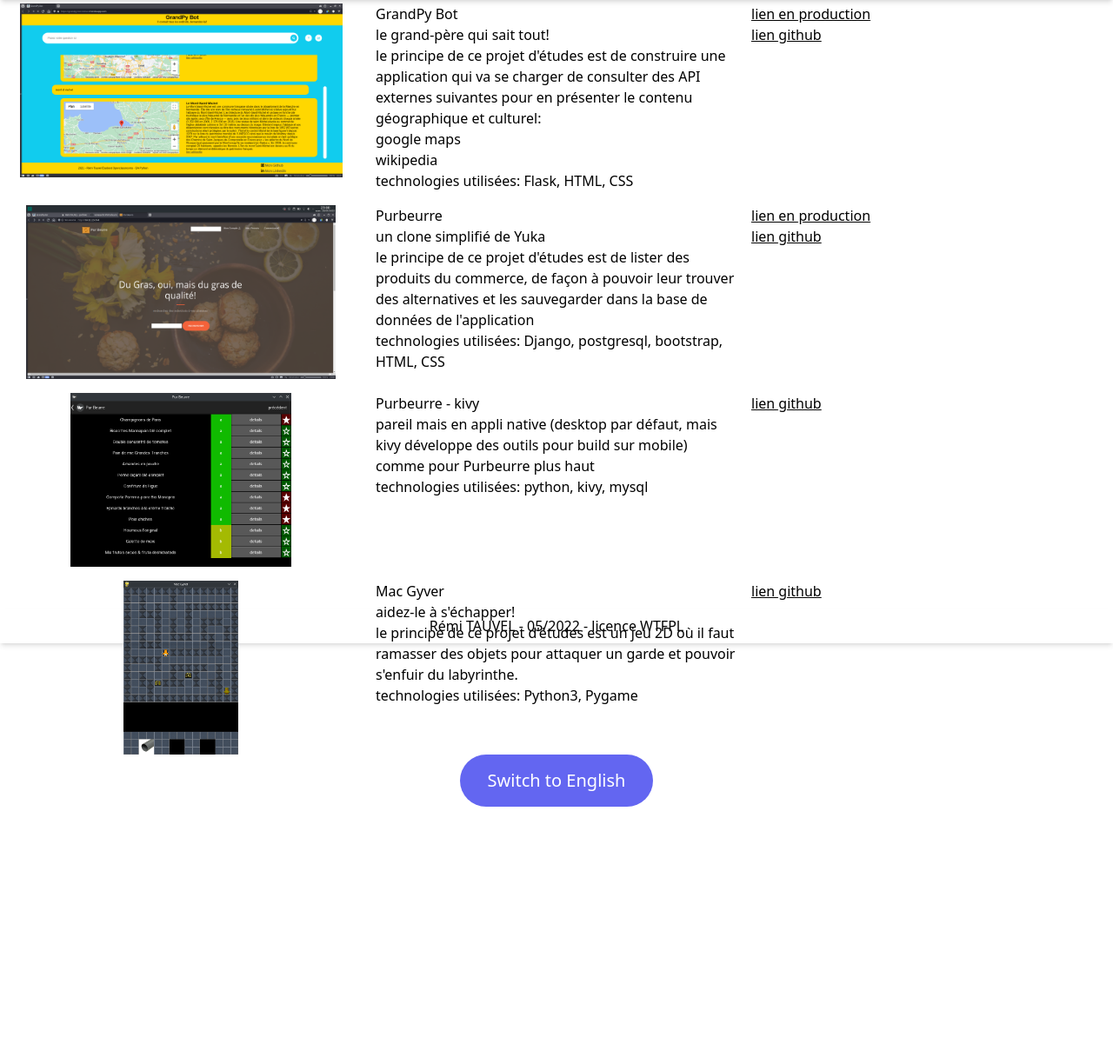
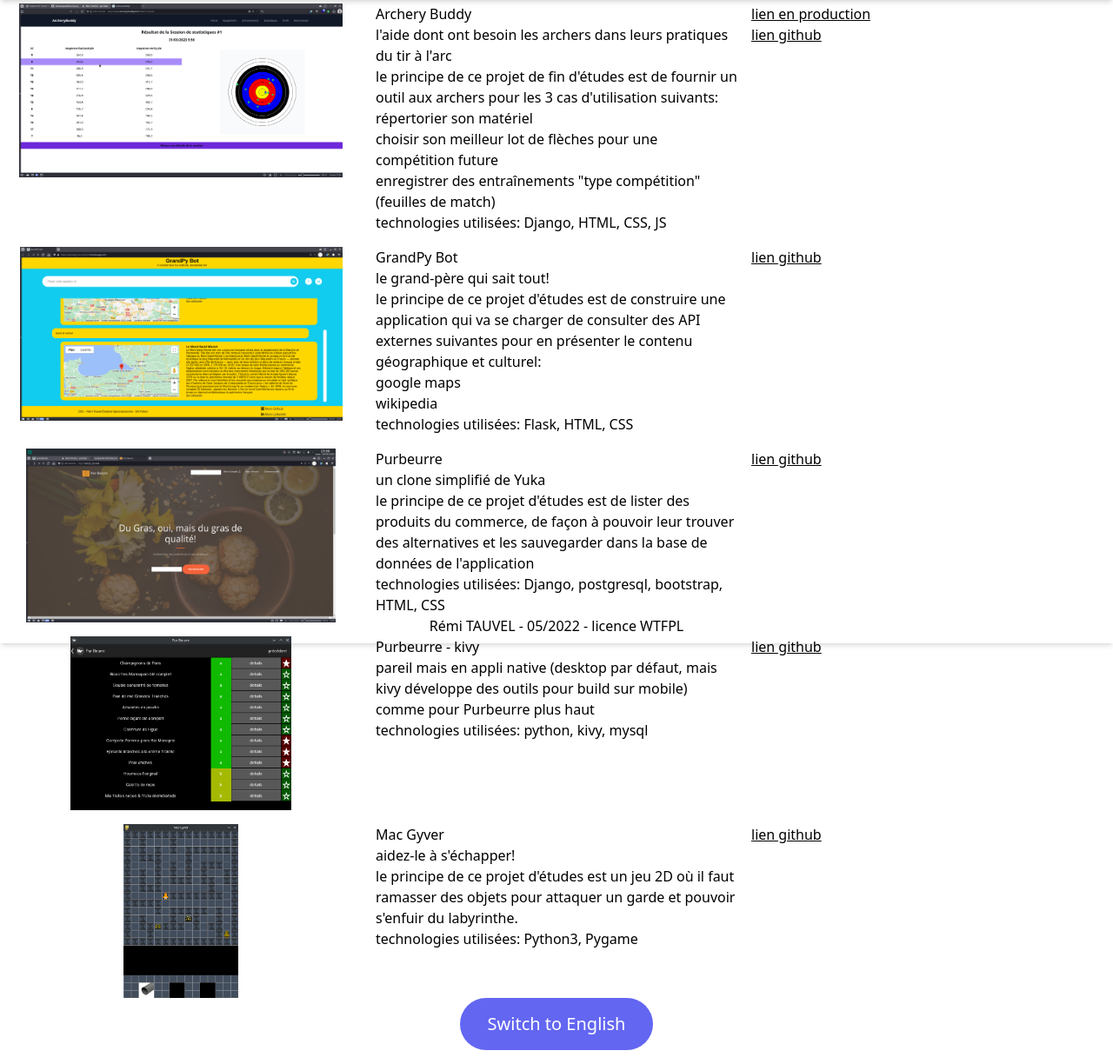
Before and after one commit to remace/portfolio, a Flask app: page /portfolio in a window 1280 px wide. Shown: the part 60-1284 px from the top of the page at 87% size. Before the commit the page ends 988 px from the top, so only its background shows below. Run offline with Flask 3, Linux system fonts and the light colour scheme; parts of the project's set-up code (start-up, migrations or seed data) failed here and were passed over; some libraries are stand-ins or nearby versions.

Commit message:
🍱 add Archerybuddy static to portfolio

```diff
--- a/website/templates/portfolio.html
+++ b/website/templates/portfolio.html
@@ -14,6 +14,31 @@
         grid
         grid-cols-3
         gap-4">
+        <!-- ArcheryBuddy -->
+        <div class="screenshot">
+            <img class="h-[200px] mx-auto" src={{url_for('static', filename='img/portfolio/ArcheryBuddy.png')}} alt="application ArcheryBuddy">
+        </div>
+        <div class="description">
+            <h3>Archery Buddy</h3>
+            <p> l'aide dont ont besoin les archers dans leurs pratiques du tir à l'arc<br />
+                le principe de ce projet de fin d'études est de fournir un outil aux archers pour les 3 cas d'utilisation suivants:
+                <ul>
+                    <li>répertorier son matériel</li>
+                    <li>choisir son meilleur lot de flèches pour une compétition future</li>
+                    <li>enregistrer des entraînements "type compétition" (feuilles de match)</li>
+                </ul>
+            </p>
+            <p>technologies utilisées: Django, HTML, CSS, JS</p>
+        </div>
+        <div class="links">
+            <div>
+                <a class="underline" href="http://www.archerybuddy.tech">lien en production</a>
+            </div>
+            <div>
+                <a class="underline" href="https://github.com/remace/OC-P13_Archery_Buddy">lien github</a>
+            </div>
+            </a>
+        </div>
         <!-- GrandPy Bot -->
         <div class="screenshot">
             <img class="h-[200px] mx-auto" src={{url_for('static', filename='img/portfolio/grandpy_bot.png')}} alt="application GrandPy Bot">
@@ -30,7 +55,7 @@
             <p>technologies utilisées: Flask, HTML, CSS</p>
         </div>
         <div class="links">
-            <div>
+            <div class="hidden">
                 <a class="underline" href="https://grandpy-bot-remace.herokuapp.com">lien en production</a>
             </div>
             <div>
@@ -50,7 +75,7 @@
             <p>technologies utilisées: Django, postgresql, bootstrap, HTML, CSS</p>
         </div>
         <div class="links">
-            <div>
+            <div class="hidden">
                 <a class="underline" href="http://164.92.224.144/">lien en production</a>
             </div>
             <div>
@@ -98,6 +123,31 @@
         gap-4
         en
         hidden">
+        <!-- ArcheryBuddy -->
+        <div class="screenshot">
+            <img class="h-[200px] mx-auto" src={{url_for('static', filename='img/portfolio/ArcheryBuddy.png')}} alt="application ArcheryBuddy">
+        </div>
+        <div class="description">
+            <h3>Archery Buddy</h3>
+            <p> Serve Help that archers need in their practice of archery<br />
+                the main target of this school project are 3 use cases:
+                <ul>
+                    <li>listing archery equipment</li>
+                    <li>choose the best arrow group for a future competion</li>
+                    <li>save practice sessions (match sheets)</li>
+                </ul>
+            </p>
+            <p>frameworks/languages used: Python, Django, HTML, CSS, JS</p>
+        </div>
+        <div class="links">
+            <div>
+                <a class="underline" href="http://www.archerybuddy.tech">lien en production</a>
+            </div>
+            <div>
+                <a class="underline" href="https://github.com/remace/OC-P13_Archery_Buddy">lien github</a>
+            </div>
+            </a>
+        </div>
         <!-- GrandPy Bot -->
         <div class="screenshot">
             <img class="h-[200px] mx-auto" src={{url_for('static', filename='img/portfolio/grandpy_bot.png')}} alt="GrandPy Bot application">
@@ -111,10 +161,10 @@
                     <li>wikipedia</li>
                 </ul>
             </p>
-            <p>framework/languages used: Flask, HTML, CSS</p>
+            <p>framework/languages used: Python,Flask, HTML, CSS</p>
         </div>
         <div class="links">
-            <div>
+            <div class="hidden">
                 <a class="underline" href="https://grandpy-bot-remace.herokuapp.com">lien en production</a>
             </div>
             <div>
@@ -162,9 +212,8 @@
         </div>
         <div class="description">
             <h3>Mac Gyver</h3>
-            <p>aidez-le à s'échapper!<br />
-                le principe de ce projet d'études est un jeu 2D où il faut ramasser des objets pour attaquer un garde et pouvoir s'enfuir du labyrinthe.
-            </p>
+            <p>Help him escape!<br />
+                this school project is a 2D game where You have to get objects in order to stun a guard and escape the random-generated labyrinth</p>
             <p>framework/languages used: Python3, Pygame</p>
         </div>
         <div class="links">
```
Also changed, not shown: website/static/img/portfolio/ArcheryBuddy.png (added), 1 other file.
